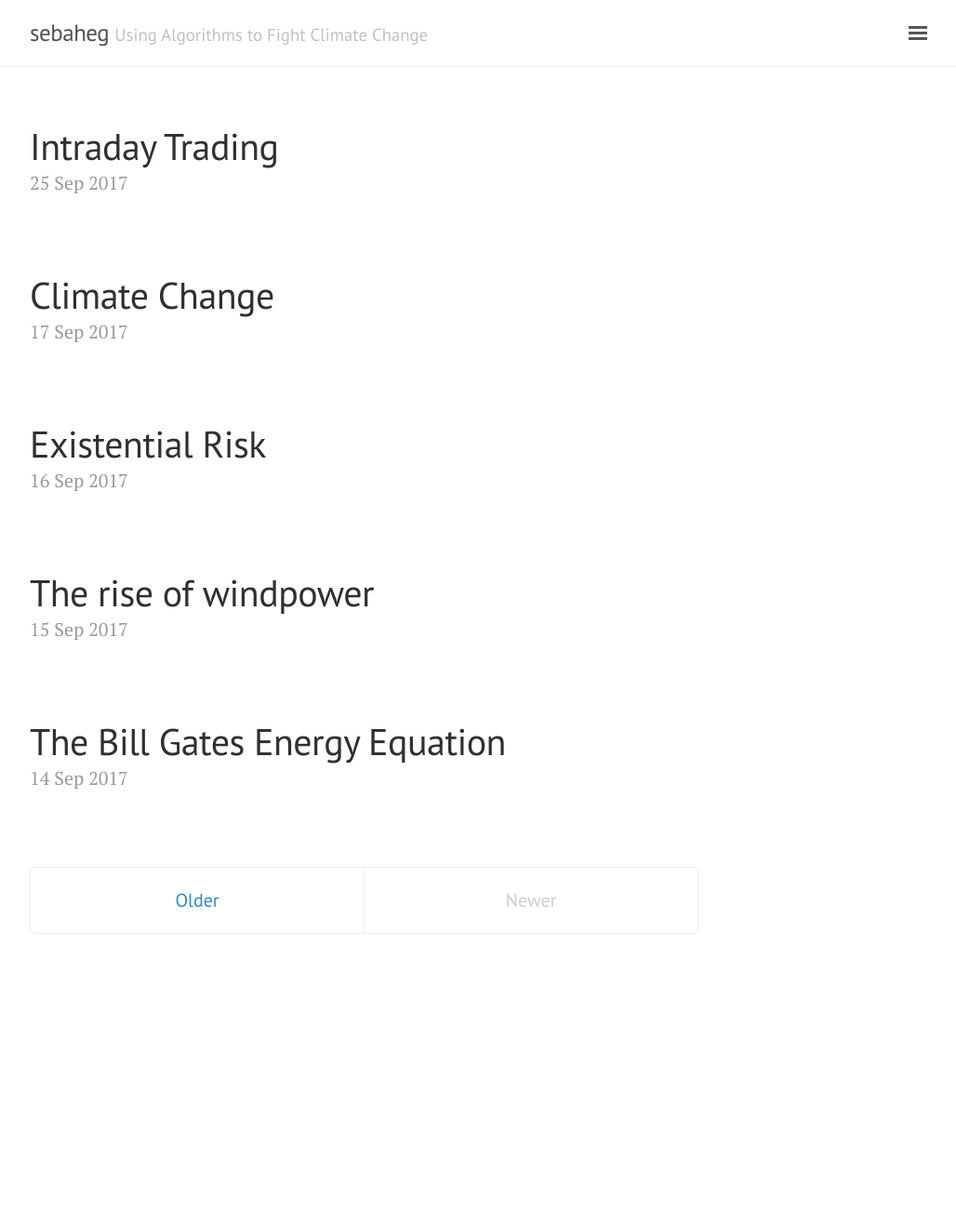
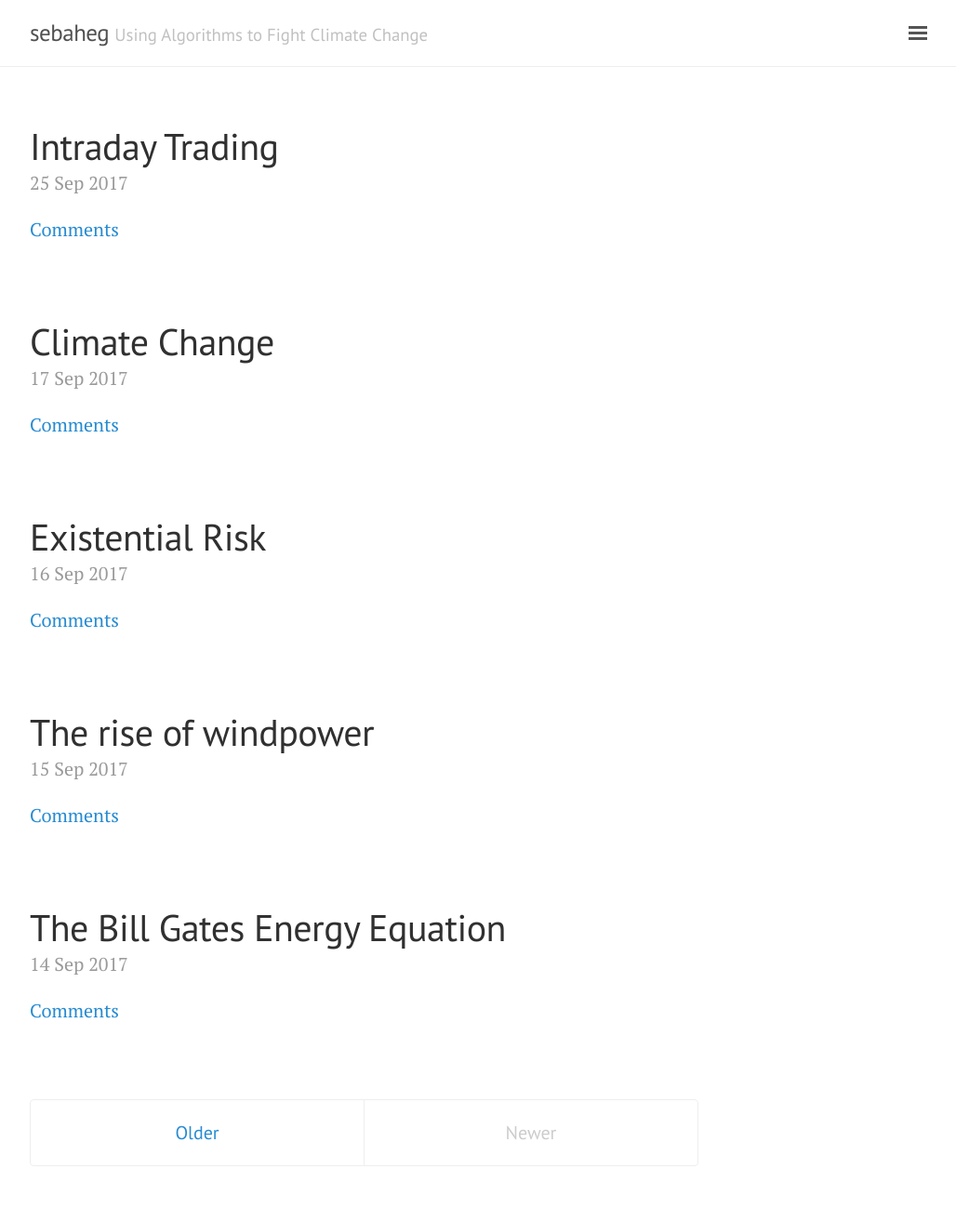
Before and after one commit to sebaheg/sebaheg.github.io, a Jekyll site: the page built from index.html, in a window 1280 px wide. Shown: the whole page at 93% size, without its empty margins (248-1276 px from the left). Built offline with Jekyll 4.4.1, drawn with Linux system fonts in a browser that asks for light colours; the list of posts is cut into pages by our own code; comment, search, counter and statistics services are not loaded; before the commit the page ends 1064 px from its top, so only the background shows below that.

Commit message:
Added comments counts.

```diff
--- a/_layouts/default.html
+++ b/_layouts/default.html
@@ -43,6 +43,8 @@
         }, false);
       })(document);
     </script>
+
     <script id="dsq-count-scr" src="//el-nino.disqus.com/count.js" async></script>
+
   </body>
 </html>
--- a/index.html
+++ b/index.html
@@ -13,6 +13,7 @@ title: Home
     </h1>
 
     <span class="post-date">{{ post.date | date_to_string }}</span>
+    <a href="{{post.url}}#disqus_thread">Comments</a>
 
     <!-- add this to include post content in home -->
     <!--{{ post.content }}-->
```
